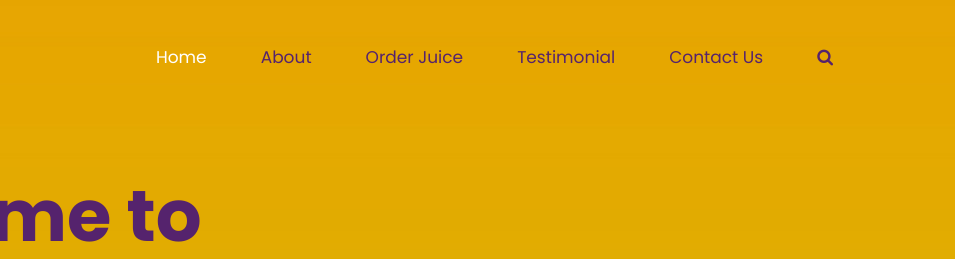
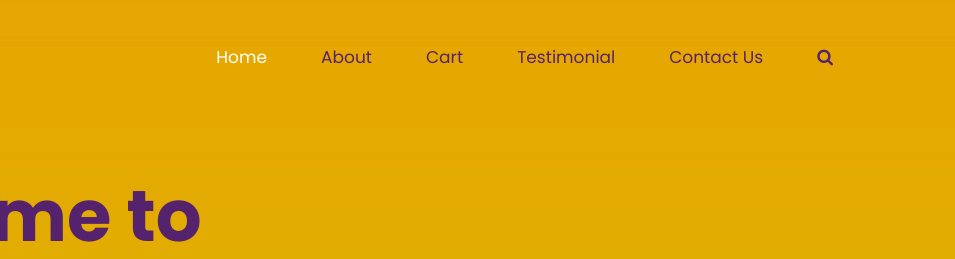
Before and after one commit to raghuramsaireddy99-cyber/2food-devlivery, a plain HTML site: page index.html in a window 1280 px wide. Shown: the top 259 px of the page, 325-1280 px from the left. Drawn offline with nearby package versions, Linux system fonts and the light colour scheme.

Commit message:
updated files

```diff
--- a/index.html
+++ b/index.html
@@ -63,7 +63,7 @@
                                  <a class="nav-link" href="about.html">About</a>
                               </li>
                               <li class="nav-item">
-                                 <a class="nav-link" href="juice.html">Order Juice</a>
+                                 <a class="nav-link" href="juice.html">Cart </a>
                               </li>
                               <li class="nav-item">
                                  <a class="nav-link" href="testimonial.html"> Testimonial</a>
```
